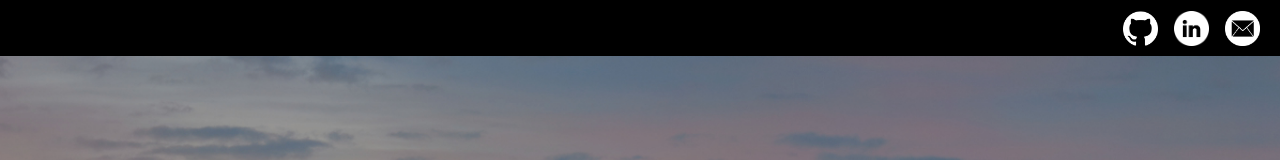
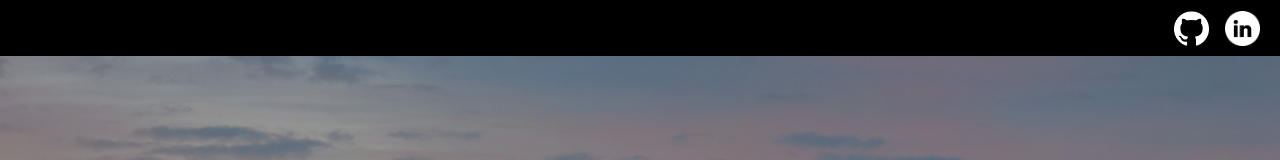
Before and after one commit to jtmacoco/personal_website, a Next.js app in the folder personal_websit_v2/: page / in a window 1280 px wide. Shown: the top 160 px of the page. Built offline with nearby package versions, Linux system fonts and the light colour scheme.

Commit message:
changed MyButton font

```diff
--- a/personal_websit_v2/app/components/myButton.tsx
+++ b/personal_websit_v2/app/components/myButton.tsx
@@ -4,7 +4,7 @@ interface MyButtonProps {
 }
 const MyButton: React.FC<MyButtonProps> = ({title}) => {
     return (
-        <a href="#_" className="relative px-5 py-3 overflow-hidden font-medium text-black bg-white border border-gray-600 rounded-lg shadow-inner group">
+        <a href="#_" className="relative px-5 py-3 overflow-hidden text-black bg-white border border-gray-600 rounded-lg shadow-inner group">
             <span className="absolute top-0 left-0 w-0 h-0 transition-all duration-200 border-t-2 border-gray-600 group-hover:w-full ease"></span>
             <span className="absolute bottom-0 right-0 w-0 h-0 transition-all duration-200 border-b-2 border-gray-600 group-hover:w-full ease"></span>
             <span className="absolute top-0 left-0 w-full h-0 transition-all duration-300 delay-200 bg-black group-hover:h-full ease"></span>
--- a/personal_websit_v2/app/components/navbar.tsx
+++ b/personal_websit_v2/app/components/navbar.tsx
@@ -67,12 +67,6 @@ export default function Navbar() {
                         <Image src={linkedin} alt="linkedin_logo" width={35} height={35} />
                     </Link>
                 </li>
-                <li>
-                    <Link href="/">
-                        <Image src={email} alt="email_logo" width={35} height={35} />
-                    </Link>
-                </li>
-
             </ul>
         </nav >
     );
```
